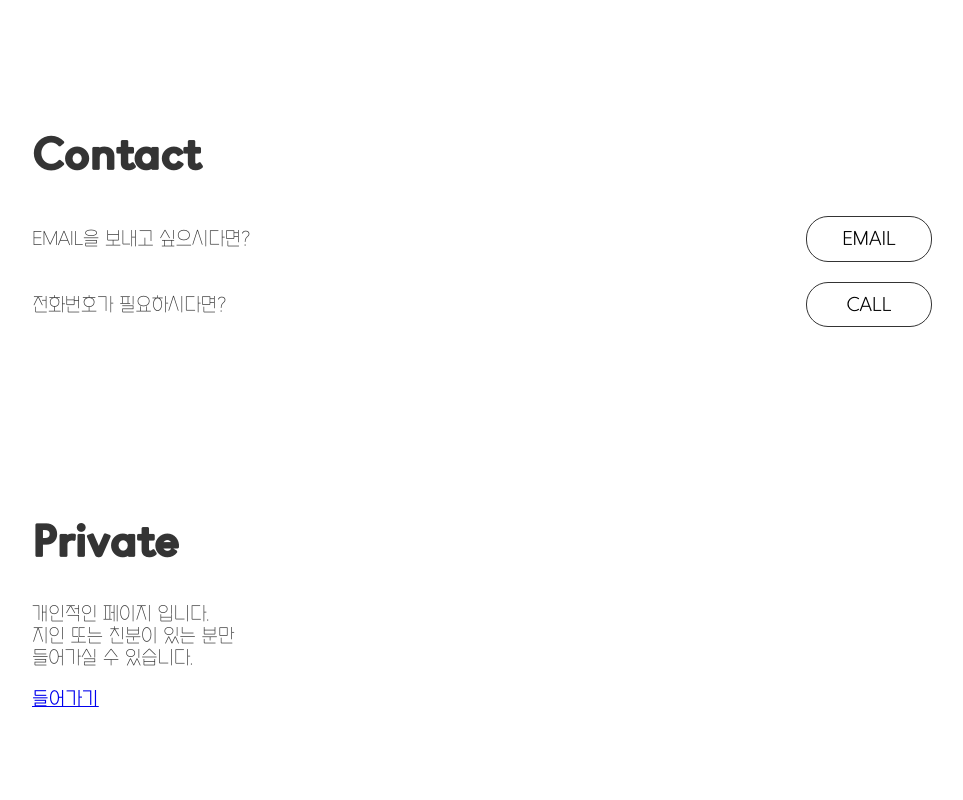
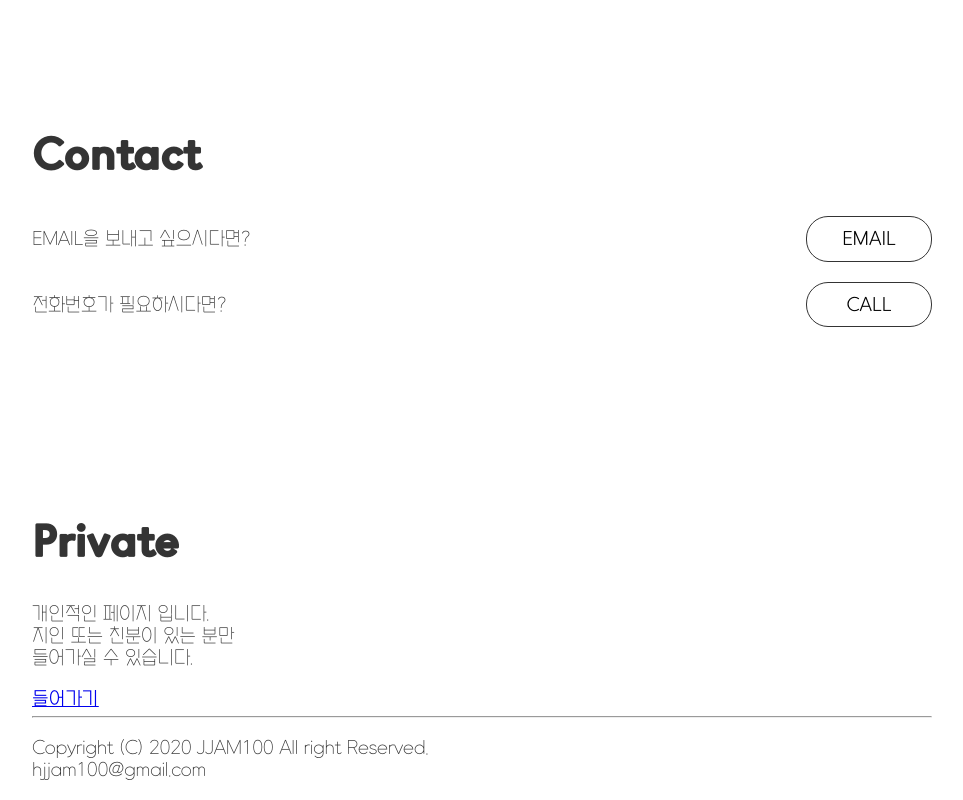
Before and after one commit to jjam100/jjam100-front, a Next.js app: page / in a window 1280 px wide. Shown: the part 3730-4530 px from the top of the page, without its empty margins (158-1121 px from the left). Before the commit the page ends 4439 px from the top, so only its background shows below. Built offline with nearby package versions, Linux system fonts and the light colour scheme.

Commit message:
add footer

```diff
--- /dev/null
+++ b/components/Footer/Footer.scss
@@ -0,0 +1 @@
+@import '../../style/util.scss';
--- /dev/null
+++ b/components/Footer/index.js
@@ -0,0 +1,14 @@
+import './Footer.scss';
+
+const Footer = props => (
+	<footer>
+		<hr id="footer-split" />
+		<p>
+			Copyright (C) 2020 JJAM100 All right Reserved.
+			<br />
+			hjjam100@gmail.com
+		</p>
+	</footer>
+);
+
+export default Footer;
--- a/pages/index.js
+++ b/pages/index.js
@@ -4,6 +4,7 @@ import { DefaultLayout } from '../components/Layouts';
 import { IndexHeader } from '../components/Header';
 import { Button } from '../components/Button';
 import { Profile, HashMyself, Works, Contact } from '../components/IndexSection';
+import Footer from '../components/Footer';
 
 const Index = () => {
 	return (
@@ -26,6 +27,7 @@ const Index = () => {
 					<a>들어가기</a>
 				</Link>
 			</section>
+			<Footer />
 		</DefaultLayout>
 	);
 };
```
